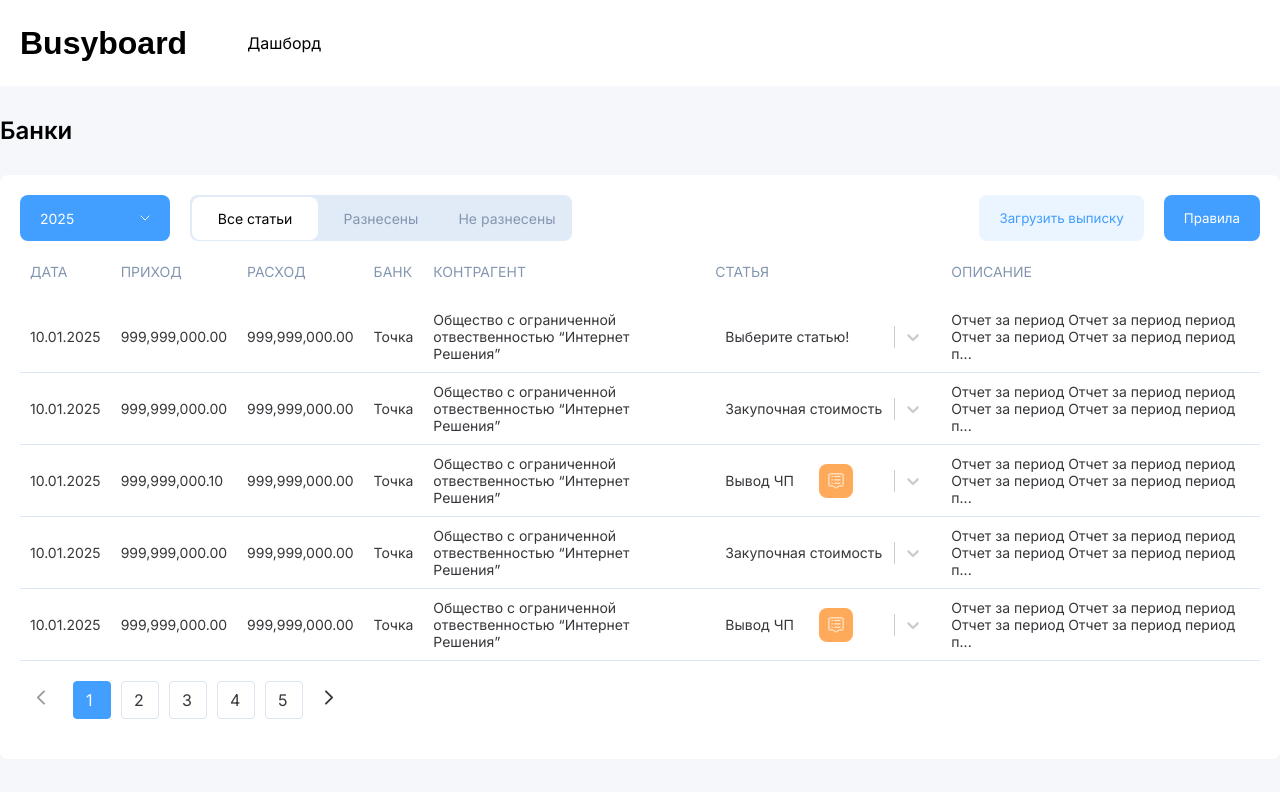
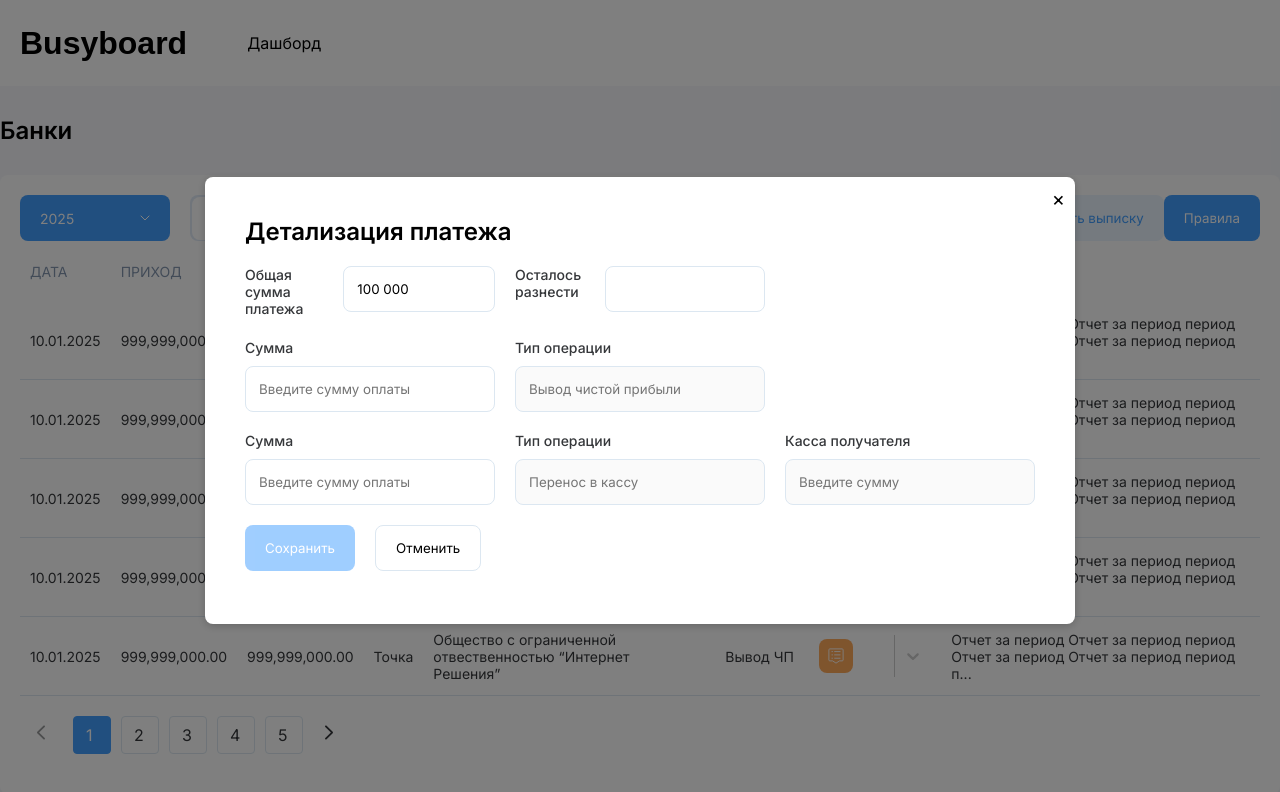
Before and after one commit to SardanaMir/test-finance, a React (Vite) app: page / in a window 1280 px wide. Shown: the top 792 px of the page. Built offline with nearby package versions, Linux system fonts and the light colour scheme; a web font is replaced by a local one.

Commit message:
added modal window

```diff
--- a/package.json
+++ b/package.json
@@ -10,6 +10,7 @@
     "preview": "vite preview"
   },
   "dependencies": {
+    "axios": "^1.7.9",
     "react": "^19.0.0",
     "react-dom": "^19.0.0",
     "react-select": "^5.10.0",
--- /dev/null
+++ b/src/components/Modal/Modal.jsx
@@ -0,0 +1,198 @@
+import React from "react";
+import axios from "axios";
+import styles from "./styles.module.scss";
+
+const Modal = ({ isOpen, onClose, totalAmount }) => {
+  const [amount1, setAmount1] = React.useState("");
+  const [amount2, setAmount2] = React.useState("");
+  const [remainingAmount, setRemainingAmount] = React.useState(totalAmount);
+  const isSaveButtonDisabled = !amount1 && !amount2;
+  const formattedTotalAmount = new Intl.NumberFormat("ru-RU").format(
+    totalAmount
+  );
+
+  React.useEffect(() => {
+    if (amount1 !== "") {
+      const calculatedAmount2 = totalAmount - Number(amount1);
+      if (calculatedAmount2 >= 0) {
+        setAmount2(String(calculatedAmount2));
+      } else {
+        setAmount2("");
+      }
+    }
+  }, [amount1, totalAmount]);
+
+  React.useEffect(() => {
+    if (amount2 !== "") {
+      const calculatedAmount1 = totalAmount - Number(amount2);
+      if (calculatedAmount1 >= 0) {
+        setAmount1(String(calculatedAmount1));
+      } else {
+        setAmount1("");
+      }
+    }
+  }, [amount2, totalAmount]);
+
+  React.useEffect(() => {
+    let calculatedRemainingAmount =
+      totalAmount - (Number(amount1) || 0) - (Number(amount2) || 0);
+    if (calculatedRemainingAmount < 0) {
+      calculatedRemainingAmount = 0;
+    }
+
+    setRemainingAmount(calculatedRemainingAmount);
+  }, [amount1, amount2, totalAmount]);
+
+  const handleAmount1Change = (event) => {
+    let value = Number(event.target.value);
+    if (value > totalAmount) {
+      value = totalAmount;
+    }
+    if (value < 0) {
+      value = 0;
+    }
+    setAmount1(String(value));
+    setAmount2("");
+  };
+
+  const handleAmount2Change = (event) => {
+    let value = Number(event.target.value);
+
+    if (value > totalAmount) {
+      value = totalAmount;
+    }
+    if (value < 0) {
+      value = 0;
+    }
+    setAmount2(String(value));
+    setAmount1("");
+  };
+
+  if (!isOpen) {
+    return null;
+  }
+
+  const handleSubmit = (event) => {
+    event.preventDefault();
+    const sum_for_net_profit_withdrawal = event.target.amount1.value;
+    const sum_for_transfer_to_cashbox = event.target.amount2.value;
+
+    const collectedData = {
+      id_bank_operation: 0,
+      sum_for_net_profit_withdrawal,
+      sum_for_transfer_to_cashbox,
+    };
+
+    axios
+      .post(
+        "http://busyboard-test.ru/api/v1/bank/operations/transfer-to-cashbox/",
+        collectedData,
+        {
+          headers: {
+            "Content-Type": "application/json",
+          },
+        }
+      )
+      .then((response) => {
+        console.log("Успешный ответ:", response.data);
+      })
+      .catch((error) => {
+        console.error("Ошибка:", error);
+      });
+    onClose();
+  };
+
+  return (
+    <div className={styles.modalOverlay} onClick={onClose}>
+      <div className={styles.modalContent} onClick={(e) => e.stopPropagation()}>
+        <button className={styles.closeButton} onClick={onClose}>
+          &times;
+        </button>
+        <div className={styles.subtitle}>Детализация платежа</div>
+        <form className={styles.modalWrapper} onSubmit={handleSubmit}>
+          <div className={styles.block}>
+            <label htmlFor="totalAmount">Общая сумма платежа</label>
+            <input
+              type="text"
+              id="totalAmount"
+              className={styles.inputNum}
+              value={formattedTotalAmount}
+              readOnly
+            />
+          </div>
+          <div className={styles.block}>
+            <label htmlFor="remainingAmount">Осталось разнести</label>
+            <input
+              id="remainingAmount"
+              type="number"
+              value={new Intl.NumberFormat("ru-RU").format(remainingAmount)}
+              readOnly
+            />
+          </div>
+          <div className={styles.wrapper}>
+            <label htmlFor="amount1">Сумма</label>
+            <input
+              id="amount1"
+              type="number"
+              placeholder="Введите сумму оплаты"
+              value={amount1}
+              min="0"
+              max={totalAmount}
+              onChange={handleAmount1Change}
+              required
+            />
+          </div>
+          <div className={styles.wrapper}>
+            <label htmlFor="operationType1">Тип операции</label>
+            <input
+              id="operationType1"
+              type="text"
+              placeholder="Вывод чистой прибыли"
+              disabled
+            />
+          </div>
+          <div className={styles.wrapper1}>
+            <label htmlFor="amount2">Сумма</label>
+            <input
+              type="number"
+              id="amount2"
+              placeholder="Введите сумму оплаты"
+              value={amount2}
+              onChange={handleAmount2Change}
+              min="0"
+              max={totalAmount}
+              required
+            />
+          </div>
+          <div className={styles.wrapper1}>
+            <label>Тип операции</label>
+            <input type="text" placeholder="Перенос в кассу" disabled />
+          </div>
+          <div className={styles.wrapper1}>
+            <label htmlFor="cashbox">Касса получателя</label>
+            <input
+              type="number"
+              id="cashbox"
+              placeholder="Введите сумму"
+              disabled
+            />
+          </div>
+          <div className={styles.btnWrapper}>
+            <button
+              type="submit"
+              className={styles.btnSubmit}
+              disabled={isSaveButtonDisabled}
+            >
+              Сохранить
+            </button>
+            <button onClick={onClose} className={styles.btnCancel}>
+              Отменить
+            </button>
+          </div>
+        </form>
+      </div>
+    </div>
+  );
+};
+
+export default Modal;
--- /dev/null
+++ b/src/components/Modal/styles.module.scss
@@ -0,0 +1,123 @@
+.modalOverlay {
+  position: fixed;
+  top: 0;
+  left: 0;
+  width: 100%;
+  height: 100%;
+  background-color: rgba(0, 0, 0, 0.5);
+  display: flex;
+  justify-content: center;
+  align-items: center;
+  z-index: 1000;
+}
+
+.modalContent {
+  width: 54.375rem;
+  height: 27.938rem;
+  padding: 2.5rem;
+  background-color: white;
+  padding: 2.5rem;
+  border-radius: 0.5rem;
+  box-shadow: 0 0.125rem 0.5rem rgba(0, 0, 0, 0.2);
+  position: relative;
+}
+
+.closeButton {
+  position: absolute;
+  top: 0.625rem;
+  right: 0.625rem;
+  border: none;
+  background-color: transparent;
+  cursor: pointer;
+  font-size: 1.25rem;
+}
+
+.modalWrapper {
+  display: grid;
+  grid-template-rows: repeat(3, 1fr);
+  grid-template-columns: repeat(3, 1fr);
+  gap: 1.25rem;
+  margin-bottom: 1.875rem;
+}
+
+.wrapper {
+  grid-row-start: 2;
+  display: flex;
+  flex-direction: column;
+  gap: 10px;
+}
+
+.wrapper1 {
+  grid-row-start: 3;
+  display: flex;
+  flex-direction: column;
+  gap: 10px;
+}
+
+.subtitle {
+  font-weight: 600;
+  font-size: 1.5rem;
+}
+
+label {
+  font-size: 0.875rem;
+  font-weight: 500;
+  color: rgba(53, 55, 58, 1);
+}
+
+.block {
+  display: flex;
+  gap: 0.625rem;
+  margin-top: 1.25rem;
+}
+
+input {
+  width: 100%;
+  height: 2.875rem;
+  border-radius: 0.5rem;
+  border: 0.063rem solid rgba(220, 231, 241, 1);
+  padding: 1.25rem 0.813rem;
+
+  &:focus {
+    outline: none;
+    border: 0.125rem solid rgba(66, 158, 255, 1);
+  }
+
+  &::-webkit-inner-spin-button,
+  &::-webkit-outer-spin-button {
+    -webkit-appearance: none;
+    margin: 0;
+  }
+
+  &[type="number"] {
+    -moz-appearance: textfield;
+  }
+}
+
+.btnWrapper {
+  display: flex;
+  gap: 1.25rem;
+  grid-row-start: 4;
+}
+
+.btnSubmit {
+  padding: 0.813rem 1.25rem;
+  border-radius: 0.5rem;
+  height: 2.875rem;
+  border: none;
+  cursor: pointer;
+  color: white;
+  background-color: rgba(66, 158, 255, 1);
+}
+
+.btnCancel {
+  @extend .btnSubmit;
+  color: rgba(1, 1, 1, 1);
+  background-color: rgba(255, 255, 255, 1);
+  border: 0.063rem solid rgba(220, 231, 241, 1);
+}
+
+.btnSubmit:disabled {
+  opacity: 0.5;
+  cursor: not-allowed;
+}
--- a/src/pages/Main/MainPage.jsx
+++ b/src/pages/Main/MainPage.jsx
@@ -5,6 +5,7 @@ import Filter from "../../components/Filter/Filter";
 import Button from "../../components/Button/Button";
 import Pagination from "../../components/Pagination/Pagination";
 import Dropdown from "../../components/Dropdown/Dropdown";
+import Modal from "../../components/Modal/Modal";
 import FilterBtn from "../../assets/icons/ic_filter 16.svg";
 import styles from "./styles.module.scss";
 
@@ -76,12 +77,23 @@ const TableDataBody = [
 ];
 
 const MainPage = () => {
+  const [isModalOpen, setIsModalOpen] = React.useState(true);
+
+  const openModal = () => {
+    setIsModalOpen(true);
+  };
+
+  const closeModal = () => {
+    setIsModalOpen(false);
+  };
+
   const formatNumber = (number) => {
     return number.toLocaleString(undefined, {
       minimumFractionDigits: 2,
       maximumFractionDigits: 2,
     });
   };
+
   return (
     <div className={styles.main}>
       <Header />
@@ -95,7 +107,7 @@ const MainPage = () => {
               <YearFilterButton />
               <Filter />
             </div>
-            <div className={styles.wrapper}>
+            <div className={styles.btnWrapper}>
               <Button
                 text="Загрузить выписку"
                 color="rgba(66, 158, 255, 1)"
@@ -133,6 +145,11 @@ const MainPage = () => {
             </tbody>
           </table>
           <Pagination totalPages={5} currentPage={1} onPageChange />
+          <Modal
+            isOpen={isModalOpen}
+            onClose={closeModal}
+            totalAmount={100000}
+          />
         </div>
       </div>
     </div>
```
Also changed, not shown: 1 other file (tests, documents, lock files or other folders).
